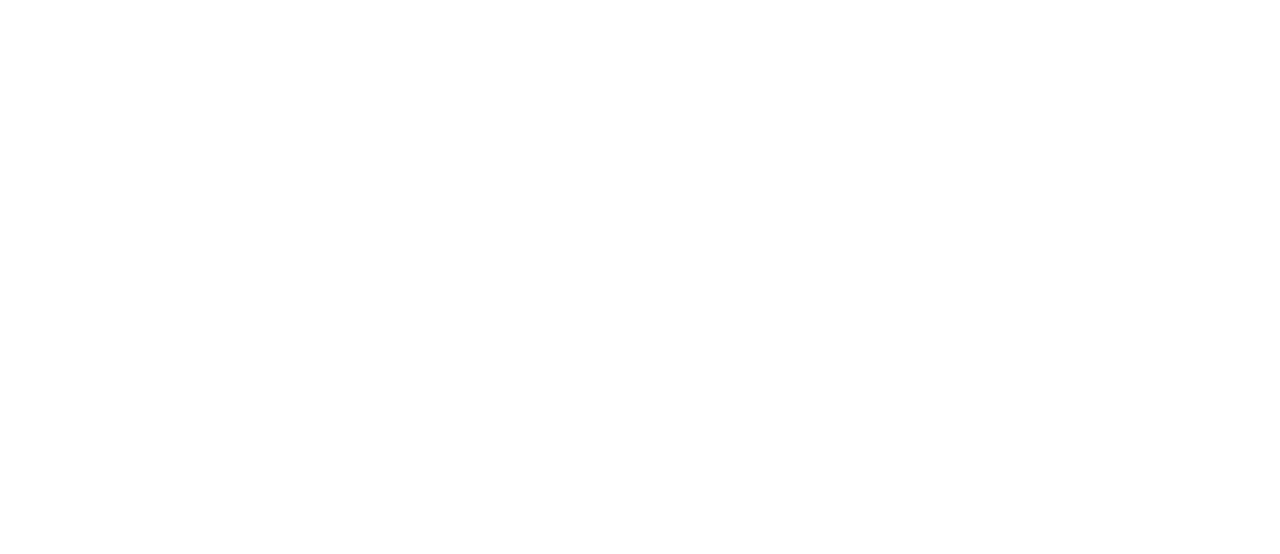
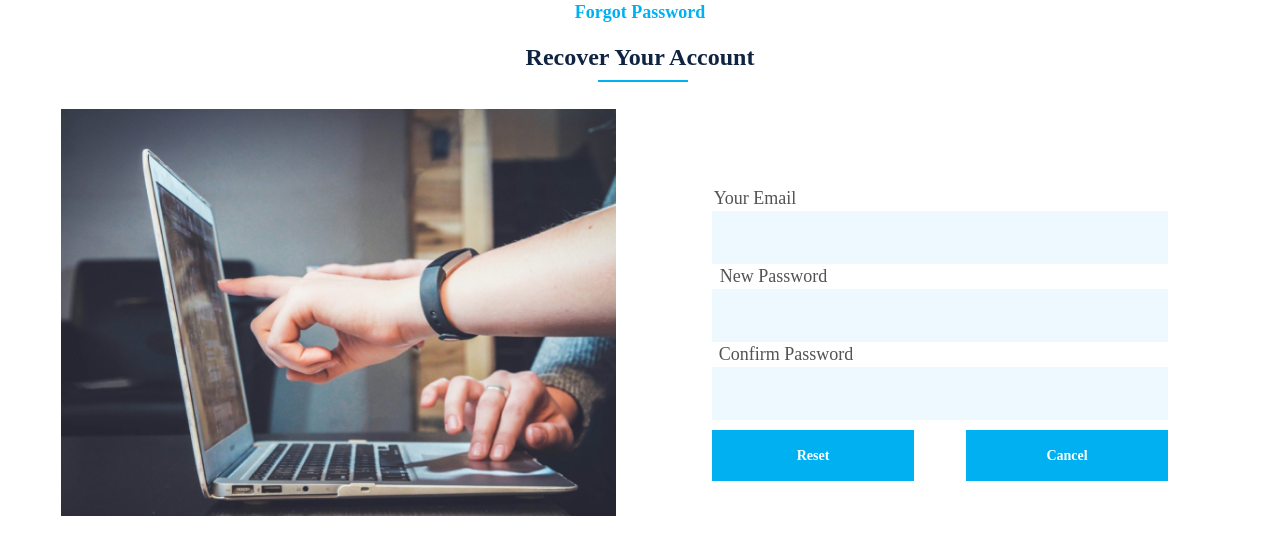
Before and after one commit to soumyasics/startup-connect, a React app in the folder client/: page /ent-forgotpassmain in a window 1280 px wide. Before the commit this address had no page. Shown: the top 554 px of the page. Built offline with nearby package versions, Linux system fonts and the light colour scheme; the HTML template or start-up script is replaced by a standard one.

Commit message:
forgotpass

```diff
--- a/client/src/App.jsx
+++ b/client/src/App.jsx
@@ -2,16 +2,24 @@
 import { BrowserRouter, Routes, Route } from "react-router-dom";
 import "./App.css";
 import LandingPageTopNav from "./LandingPage/LandingPageTopNav";
+// import Footer from "./components/Footer/Footer";
+import LoginPageMain from "./Entreprenuer/LoginPage/LoginPageMain";
 import Footer from "./components/Footer/Footer";
-import LoginPageMain from "./Entreprenuer/LoginPage/LoginPageMain";
+import ForgotPassMain from "./Entreprenuer/ForgotPass/ForgotPassMain";
 
 function App() {
   return (
     <BrowserRouter>
     <Routes>
       <Route path="/" element={<LandingPageTopNav/>}/>
+
       <Route path="/footer" element={<Footer/>}/>
       <Route path="/ent-loginpagemain" element={<LoginPageMain/>} />
+   <Route path="/ent-loginpagemain" element={<LoginPageMain/>} />
+   <Route path="/ent-forgotpassmain" element={<ForgotPassMain/>}/>
+
+      <Route path="/footer" element={<Footer/>}/>
+
     </Routes>
     </BrowserRouter>
   );
--- /dev/null
+++ b/client/src/Entreprenuer/ForgotPass/ForgotPassMain.css
@@ -0,0 +1,178 @@
+.ent-forgotpass-forgotpassword{
+    width: 142px;
+    height: 25px;
+    top: 210px;
+    left: 653px;
+    gap: 0px;
+    opacity: 0px;
+    font-family: Nunito;
+    font-size: 18px;
+    font-weight: 700;
+    line-height: 24.55px;
+    text-align: center;
+    color: #00B0F0;
+    display: inline;
+
+}
+.ent-forgotpass-content{
+    width: 243px;
+    height: 33px;
+    top: 246px;
+    left: 602px;
+    gap: 0px;
+    opacity: 0px;
+    font-family: Nunito;
+    font-size: 24px;
+    font-weight: 700;
+    line-height: 32.74px;
+    text-align: center;
+    color: #0F2442;
+    display: inline;
+
+}
+
+.ent-forgotpass-line{
+    width: 90px;
+    height: 0px;
+    top: 80px;
+    left: 598px;
+    border-bottom: 2px solid #00B0F0;
+    gap: 0px;
+    opacity: 0px;
+    text-align: center;
+    position: absolute;
+
+}
+
+.ent-forgotpass-img_div{
+    width: 50%;
+    padding-top: 20px;
+}
+
+.ent-forgotpass-img{
+    width: 555px;
+    height: 407px;
+    /* top: 384px; */
+    left: 61px;
+    gap: 0px;
+    opacity: 0px;
+    position: absolute
+
+}
+.ent-forgotpass-forgotpassform{
+    width: 50%;
+    height: 300px;
+    top: 77px;
+    left: 630px;
+    gap: 2px;
+    opacity: 0px;
+    position: relative;
+
+}
+.ent-forgotpass-email-label{
+    width: 86px;
+    height: 25px;
+    gap: 0px;
+    opacity: 0px;
+    font-family: Nunito;
+    font-size: 18px;
+    font-weight: 400;
+    line-height: 24.55px;
+    text-align: center;
+    color: #555252;
+    display: block;
+}
+.ent-forgotpass-email{
+    width: 456px;
+    height: 53px;
+    gap: 0px;
+    opacity: 0px;
+    background: #EEF9FF;
+    border: #EEF9FF;
+
+}
+.ent-forgotpass-newpassword-label{
+    width: 123px;
+    height: 25px;
+    top: 93px;
+    left: 32px;
+    gap: 0px;
+    opacity: 0px;
+    font-family: Nunito;
+    font-size: 18px;
+    font-weight: 400;
+    line-height: 24.55px;
+    text-align: center;
+    color: #555252;
+
+}
+.ent-forgotpass-newpassword{
+    width: 456px;
+    height: 53px;
+    top: 77px;
+    gap: 0px;
+    opacity: 0px;
+    background: #EEF9FF;
+    border: #EEF9FF;
+}
+.ent-forgotpass-confirmpassword-label{
+    width: 148px;
+    height: 25px;
+    top: 170px;
+    left: 30px;
+    gap: 0px;
+    opacity: 0px;
+    font-family: Nunito;
+    font-size: 18px;
+    font-weight: 400;
+    line-height: 24.55px;
+    text-align: center;
+    color: #555252;
+
+}
+.ent-forgotpass-confirmpassword{
+    width: 456px;
+    height: 53px;
+    top: 154px;
+    gap: 0px;
+    opacity: 0px;
+    background: #EEF9FF;
+    border: #EEF9FF;
+
+}
+.ent-forgotpass-resetbtn{
+    width: 202px;
+    height: 51px;
+    top: 231px;
+    gap: 0px;
+    opacity: 0px;
+    font-family: Nunito;
+    font-size: 14px;
+    font-weight: 700;
+    line-height: 19.1px;
+    text-align: center;
+    border: #ffffff;
+    color: #ffffff;
+    background: #00B0F0;
+
+}
+.ent-forgotpass-cancelbtn{
+    width: 202px;
+    height: 51px;
+    top: 231px;
+    left: 254px;
+    margin-top: 10px;
+    margin-left: 52px;
+    gap: 0px;
+    opacity: 0px;
+    font-family: Nunito;
+    font-size: 14px;
+    font-weight: 700;
+    line-height: 19.1px;
+    text-align: center;
+    border: #ffffff;
+    color: #ffffff;
+    background: #00B0F0;
+
+
+}
--- /dev/null
+++ b/client/src/Entreprenuer/ForgotPass/ForgotPassMain.jsx
@@ -0,0 +1,33 @@
+import React from 'react'
+import './ForgotPassMain.css'
+import Forgotpasswordimage from '../../assets/ForgotPassword.png'
+
+function ForgotPassMain() {
+  return (
+    <div className='container'>
+      <div className="ent-forgotpass-forgotpassword">
+        <p>Forgot Password</p>
+      </div>
+      <div className="ent-forgotpass-content">
+        <p>Recover Your Account</p>
+      </div>
+      <div className='ent-forgotpass-line'></div>
+      <div className='ent-forgotpass-img_div'>
+        <img className='ent-forgotpass-img' src={Forgotpasswordimage}/>
+      </div>
+      <form className='ent-forgotpass-forgotpassform'>
+        <label class='ent-forgotpass-email-label'>Your Email</label>
+        <input type="email" className='ent-forgotpass-email'/>
+        <label class='ent-forgotpass-newpassword-label'>New Password</label>
+        <input type="password" className='ent-forgotpass-newpassword'/>
+        <label class='ent-forgotpass-confirmpassword-label'>Confirm Password</label>
+        <input type="password" className='ent-forgotpass-confirmpassword'/>
+        <button className='ent-forgotpass-resetbtn'>Reset</button>
+        <button className='ent-forgotpass-cancelbtn'>Cancel</button>
+      </form>
+      </div>
+
+  )
+}
+
+export default ForgotPassMain
--- a/client/src/Entreprenuer/LoginPage/LoginPageMain.jsx
+++ b/client/src/Entreprenuer/LoginPage/LoginPageMain.jsx
@@ -11,18 +11,16 @@
         <p>Your Journey to Success <br></br>Starts Here</p>
       </div>
       <div className='ent-loginpage-line' ></div>
-
       <div className='ent-loginpage-img_div'>
         <img className='ent-loginpage-img' src={Loginimage}/>
       </div>
-
-      <div className='ent-loginpage-loginform'>
+      <form className='ent-loginpage-loginform'>
         <label class='ent-loginpage-email-label'>Your Email</label>
         <input type="email" className='ent-loginpage-email'/>
         <label class='ent-loginpage-password-label'>Password</label>
         <input type="password" className='ent-loginpage-password'/>
         <button className='ent-loginpage-loginbtn'>Log In</button>
-    </div>
+      </form>
     </div>
 
 
```
Also changed, not shown: client/src/assets/ForgotPassword.png (added). Lines whose indentation alone changed are shown as unchanged.
